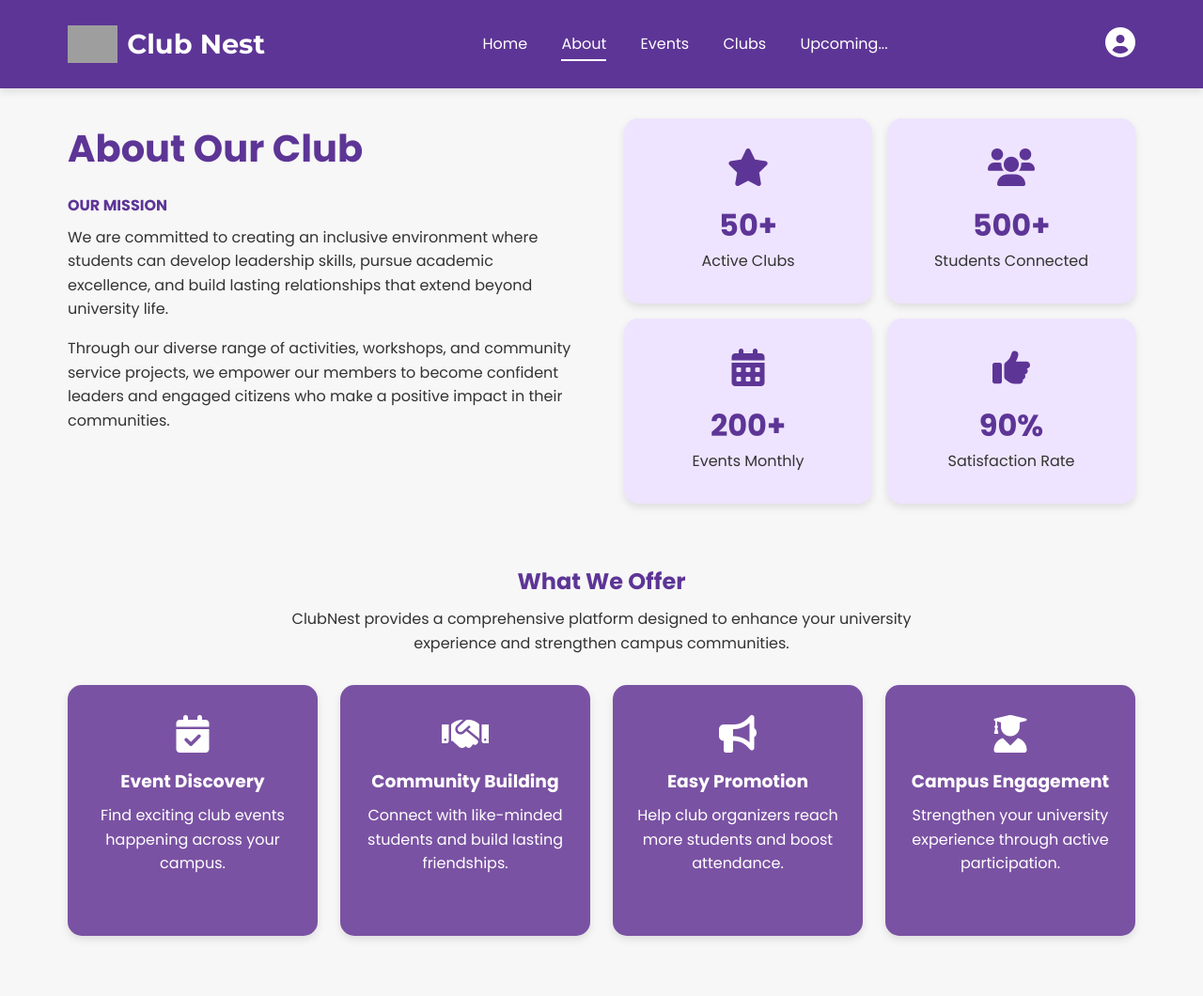
After one commit to Sarna100/Clubnest100, a Django app: page /clubnest/about/ in a window 1280 px wide. The commit adds this page. Shown: the whole page at 94% size. Run offline with Django 5.2, Linux system fonts and the light colour scheme; grey boxes are pictures that could not be loaded.

Commit message:
first commit

```diff
--- a/ClubNest/urls.py
+++ b/ClubNest/urls.py
@@ -8,5 +8,6 @@ urlpatterns = [
     path('logout/', views.logout_view, name='logout'),
     path('profile/', views.profile, name='profile'),
     path('profile/edit/', views.edit_profile, name='edit_profile'),
+    path('about/', views.about_us, name='about_us'),
 
 ]
--- a/ClubNest/views.py
+++ b/ClubNest/views.py
@@ -17,6 +17,9 @@ def home(request):
     if request.user.is_authenticated:
         Profile.objects.get_or_create(user=request.user)  # auto create if not exist
     return render(request, 'home.html')
+
+def about_us(request):
+    return render(request, 'about_us.html')
 
 
 def signup(request):
--- /dev/null
+++ b/templates/about_us.html
@@ -0,0 +1,297 @@
+<!DOCTYPE html>
+<html lang="en">
+<head>
+    <meta charset="UTF-8">
+    <meta name="viewport" content="width=device-width, initial-scale=1.0">
+    <title>About Us - Club Nest</title>
+    <link href="https://fonts.googleapis.com/css2?family=Poppins:wght@400;600;700&display=swap" rel="stylesheet">
+    <link href="https://fonts.googleapis.com/css2?family=Montserrat:wght@700&display=swap" rel="stylesheet">
+    <link rel="stylesheet" href="https://cdnjs.cloudflare.com/ajax/libs/font-awesome/6.0.0-beta3/css/all.min.css">
+
+    <style>
+        :root {
+            --primary-color: #5d3596;
+            --secondary-color: #f7f7f7;
+            --text-dark: #333;
+            --text-light: #fff;
+            --card-bg-light: #eee4ff;
+            --card-bg-dark: #7a52a3;
+            --shadow: 0 4px 8px rgba(0, 0, 0, 0.1);
+        }
+
+        * {
+            box-sizing: border-box;
+            margin: 0;
+            padding: 0;
+        }
+
+        body {
+            font-family: 'Poppins', sans-serif;
+            background-color: var(--secondary-color);
+            color: var(--text-dark);
+            line-height: 1.6;
+        }
+
+        .header {
+            background-color: var(--primary-color);
+            color: var(--text-light);
+            padding: 1.5rem 0;
+            box-shadow: var(--shadow);
+        }
+
+        .nav-container {
+            display: flex;
+            justify-content: space-between;
+            align-items: center;
+            max-width: 1200px;
+            margin: 0 auto;
+            padding: 0 2rem;
+        }
+
+        .logo {
+            display: flex;
+            align-items: center;
+        }
+
+        .logo img {
+            height: 40px; /* Logo height */
+            margin-right: 10px;
+        }
+
+        .logo span {
+            font-size: 1.8rem; /* Increased font size for better look */
+            font-weight: 700;
+            font-family: 'Montserrat', sans-serif; /* New font for design */
+        }
+
+        .nav-links a {
+            color: var(--text-light);
+            text-decoration: none;
+            margin: 0 1rem;
+            padding-bottom: 5px;
+            transition: border-bottom 0.3s ease;
+        }
+
+        .nav-links a:hover,
+        .nav-links a.active {
+            border-bottom: 2px solid var(--text-light);
+        }
+
+        .profile-icon i {
+            font-size: 2rem;
+            color: var(--text-light);
+        }
+
+        .main-content {
+            max-width: 1200px;
+            margin: 2rem auto;
+            padding: 0 2rem;
+        }
+
+        .about-section {
+            display: flex;
+            justify-content: space-between;
+            gap: 3rem;
+            margin-bottom: 4rem;
+        }
+
+        .about-text-container {
+            flex: 1;
+        }
+
+        .about-text-container h2 {
+            font-size: 2.5rem;
+            color: var(--primary-color);
+            margin-bottom: 1rem;
+        }
+
+        .about-text-container h4 {
+            color: var(--primary-color);
+            text-transform: uppercase;
+            margin-bottom: 0.5rem;
+        }
+
+        .about-text-container p {
+            font-size: 1rem;
+            margin-bottom: 1rem;
+        }
+
+        .stats-grid {
+            display: grid;
+            grid-template-columns: repeat(2, 1fr);
+            gap: 1rem;
+            flex: 1;
+        }
+
+        .stat-card {
+            background-color: var(--card-bg-light);
+            padding: 2rem;
+            text-align: center;
+            border-radius: 15px;
+            box-shadow: var(--shadow);
+        }
+
+        .stat-card i {
+            font-size: 2.5rem;
+            color: var(--primary-color);
+            margin-bottom: 1rem;
+        }
+
+        .stat-card h3 {
+            font-size: 2rem;
+            color: var(--primary-color);
+        }
+
+        .what-we-offer-section {
+            text-align: center;
+            margin-bottom: 4rem;
+        }
+
+        .what-we-offer-section h4 {
+            font-size: 1.5rem;
+            color: var(--primary-color);
+            margin-bottom: 0.5rem;
+        }
+
+        .what-we-offer-section p {
+            max-width: 700px;
+            margin: 0 auto 2rem;
+        }
+
+        .offer-cards-grid {
+            display: grid;
+            grid-template-columns: repeat(4, 1fr);
+            gap: 1.5rem;
+        }
+
+        .offer-card {
+            background-color: var(--card-bg-dark);
+            color: var(--text-light);
+            padding: 2rem 1.5rem;
+            border-radius: 15px;
+            text-align: center;
+            box-shadow: var(--shadow);
+        }
+
+        .offer-card i {
+            font-size: 2.5rem;
+            margin-bottom: 1rem;
+        }
+
+        .offer-card h3 {
+            margin-bottom: 0.5rem;
+        }
+
+        @media (max-width: 768px) {
+            .nav-container {
+                flex-direction: column;
+                text-align: center;
+            }
+
+            .nav-links {
+                margin-top: 1rem;
+            }
+
+            .about-section {
+                flex-direction: column;
+            }
+
+            .offer-cards-grid {
+                grid-template-columns: repeat(2, 1fr);
+            }
+        }
+
+        @media (max-width: 480px) {
+            .stats-grid {
+                grid-template-columns: 1fr;
+            }
+
+            .offer-cards-grid {
+                grid-template-columns: 1fr;
+            }
+        }
+    </style>
+</head>
+<body>
+
+    <header class="header">
+        <div class="container nav-container">
+            <div class="logo">
+                <img src="img.png" alt="Logo">
+                <span>Club Nest</span>
+            </div>
+            <nav class="nav-links">
+                <a href="#">Home</a>
+                <a href="#" class="active">About</a>
+                <a href="#">Events</a>
+                <a href="#">Clubs</a>
+                <a href="#">Upcoming...</a>
+            </nav>
+            <div class="profile-icon">
+                <a href="#"><i class="fa-solid fa-user-circle"></i></a>
+            </div>
+        </div>
+    </header>
+
+    <main class="main-content">
+        <div class="about-section">
+            <div class="about-text-container">
+                <h2>About Our Club</h2>
+                <h4>Our Mission</h4>
+                <p>We are committed to creating an inclusive environment where students can develop leadership skills, pursue academic excellence, and build lasting relationships that extend beyond university life.</p>
+                <p>Through our diverse range of activities, workshops, and community service projects, we empower our members to become confident leaders and engaged citizens who make a positive impact in their communities.</p>
+            </div>
+            <div class="stats-grid">
+                <div class="stat-card">
+                    <i class="fas fa-star"></i>
+                    <h3>50+</h3>
+                    <p>Active Clubs</p>
+                </div>
+                <div class="stat-card">
+                    <i class="fas fa-users"></i>
+                    <h3>500+</h3>
+                    <p>Students Connected</p>
+                </div>
+                <div class="stat-card">
+                    <i class="fas fa-calendar-alt"></i>
+                    <h3>200+</h3>
+                    <p>Events Monthly</p>
+                </div>
+                <div class="stat-card">
+                    <i class="fas fa-thumbs-up"></i>
+                    <h3>90%</h3>
+                    <p>Satisfaction Rate</p>
+                </div>
+            </div>
+        </div>
+
+        <div class="what-we-offer-section">
+            <h4>What We Offer</h4>
+            <p>ClubNest provides a comprehensive platform designed to enhance your university experience and strengthen campus communities.</p>
+            <div class="offer-cards-grid">
+                <div class="offer-card">
+                    <i class="fas fa-calendar-check"></i>
+                    <h3>Event Discovery</h3>
+                    <p>Find exciting club events happening across your campus.</p>
+                </div>
+                <div class="offer-card">
+                    <i class="fas fa-handshake"></i>
+                    <h3>Community Building</h3>
+                    <p>Connect with like-minded students and build lasting friendships.</p>
+                </div>
+                <div class="offer-card">
+                    <i class="fas fa-bullhorn"></i>
+                    <h3>Easy Promotion</h3>
+                    <p>Help club organizers reach more students and boost attendance.</p>
+                </div>
+                <div class="offer-card">
+        <i class="fas fa-user-graduate"></i> <!-- ঠিক করা হয়েছে -->
+        <h3>Campus Engagement</h3>
+        <p>Strengthen your university experience through active participation.</p>
+    </div>
+            </div>
+        </div>
+    </main>
+
+</body>
+</html>
--- a/templates/home.html
+++ b/templates/home.html
@@ -186,7 +186,7 @@
     <div class="logo">Club Nest</div>
     <ul>
       <li><a href="{% url 'home' %}">Home</a></li>
-      <li><a href="#">About</a></li>
+      <li><a href="{% url 'about_us' %}">About</a></li>
       <li><a href="#">Events</a></li>
       <li><a href="#">Clubs</a></li>
       <li><a href="#">Upcoming</a></li>
```
